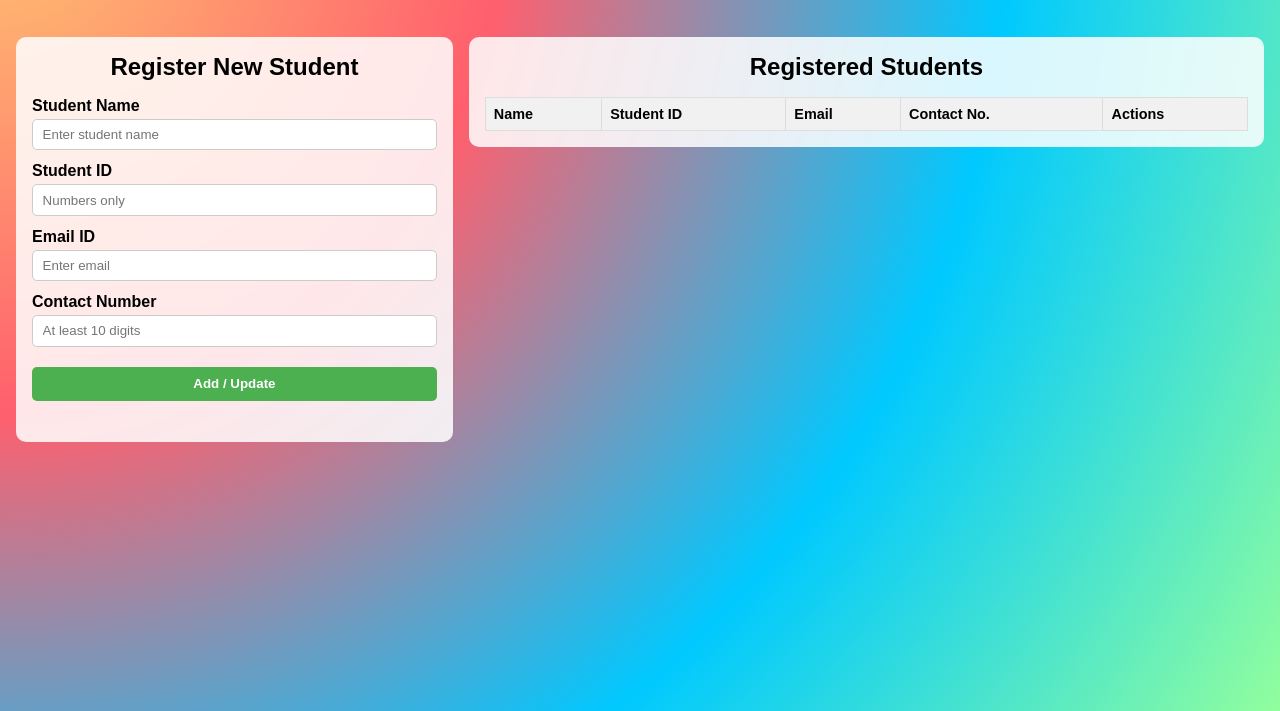
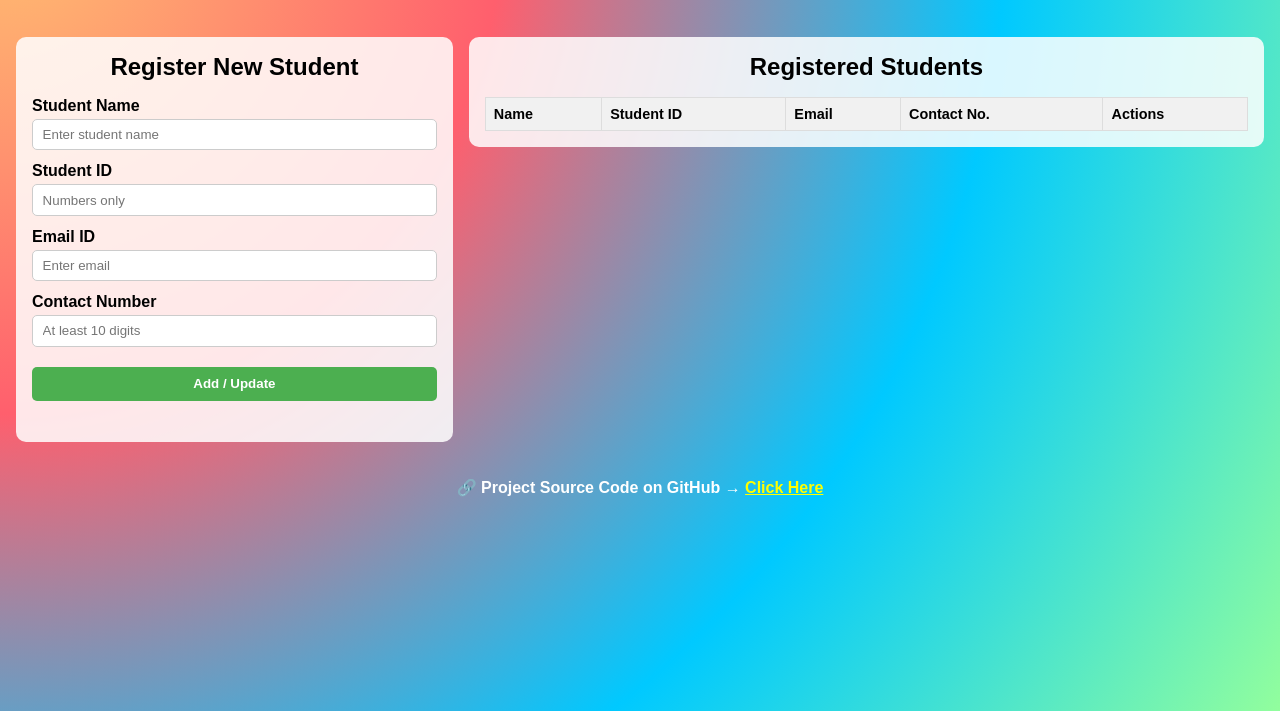
Before and after one commit to VinayaKumaraC/student-registration-system, a plain HTML site: page index.html in a window 1280 px wide. Shown: the part 89-800 px from the top of the page. Drawn offline with Linux system fonts and the light colour scheme.

Commit message:
Add HTML structure for student registration system
Added footer with GitHub link and improved table comments.

```diff
--- a/index.html
+++ b/index.html
@@ -48,7 +48,8 @@
     <!-- Right side: Display table -->
     <section class="table-section">
       <h2>Registered Students</h2>
-      <!-- Wrapper where scrollbar will be added dynamically via JS -->
+
+      <!-- Table Scroll Area -->
       <div id="tableWrapper">
         <table id="studentsTable">
           <thead>
@@ -61,13 +62,25 @@
             </tr>
           </thead>
           <tbody id="studentsBody">
-            <!-- Rows added dynamically -->
+            <!-- Rows will be inserted here dynamically -->
           </tbody>
         </table>
       </div>
     </section>
   </main>
 
+  <!-- ⭐ Footer with GitHub Link -->
+  <footer style="text-align:center; margin-top:20px; color:white; font-weight:bold;">
+    <p>
+      🔗 Project Source Code on GitHub →
+      <a href="https://github.com/VinayaKumaraC/student-registration-system"
+         target="_blank"
+         style="color:yellow; text-decoration:underline;">
+        Click Here
+      </a>
+    </p>
+  </footer>
+
   <script src="script.js"></script>
 </body>
 </html>
```
